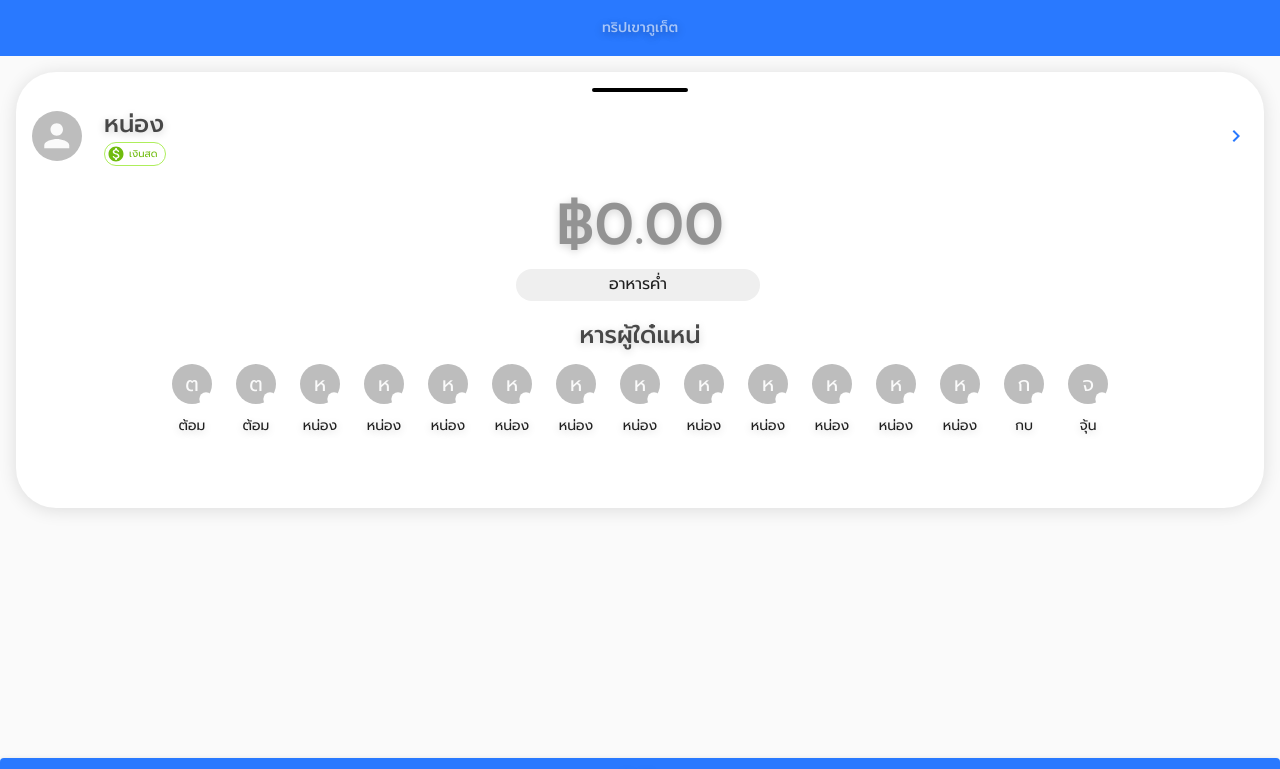
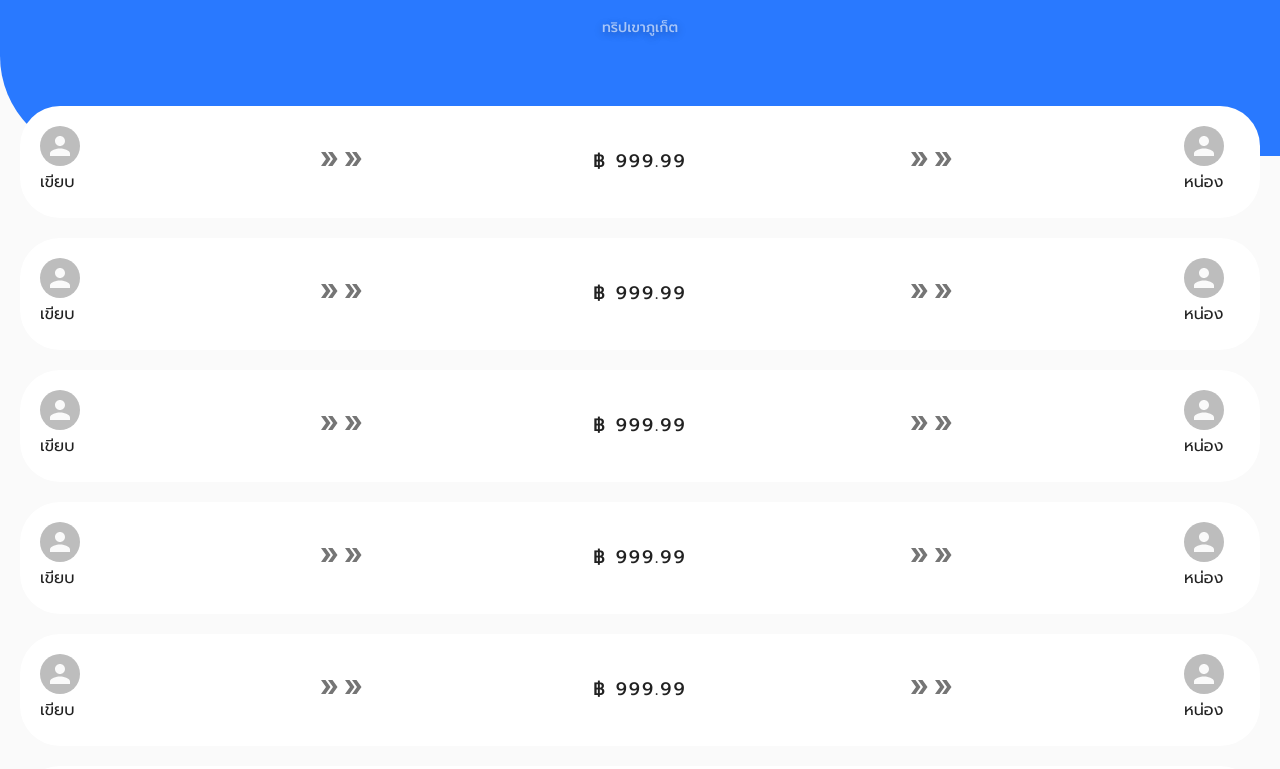
Before and after one commit to AnuchitO/fe-jugbaht, a React (Create React App) app: page / in a window 1280 px wide. Shown: the top 769 px of the page. Built offline with nearby package versions, Linux system fonts and the light colour scheme.

Commit message:
add todo

```diff
--- a/src/App.js
+++ b/src/App.js
@@ -34,8 +34,8 @@ export default function App() {
         <div className={styles.root}>
           {/* <Welcome /> */}
           <Header title={"ทริปเขาภูเก็ต"} />
-          {/* <Summary /> */}
-          <Expense />
+          <Summary />
+          {/* <Expense /> */}
           {/* <Hero title={"คุณได้เงินคืน"} />
           <History />
           <Footer /> */}
--- a/src/components/Footer/Footer.js
+++ b/src/components/Footer/Footer.js
@@ -7,6 +7,7 @@ const Footer = () => (
   <div className={styles.root}>
     <div />
     <div className={styles.add}>
+      {/* TODO: https://material-ui.com/components/drawers/ */}
       <AddCircleRoundedIcon style={{ fontSize: 80, color: "#2979ff" }} />
     </div>
     <div />
```
